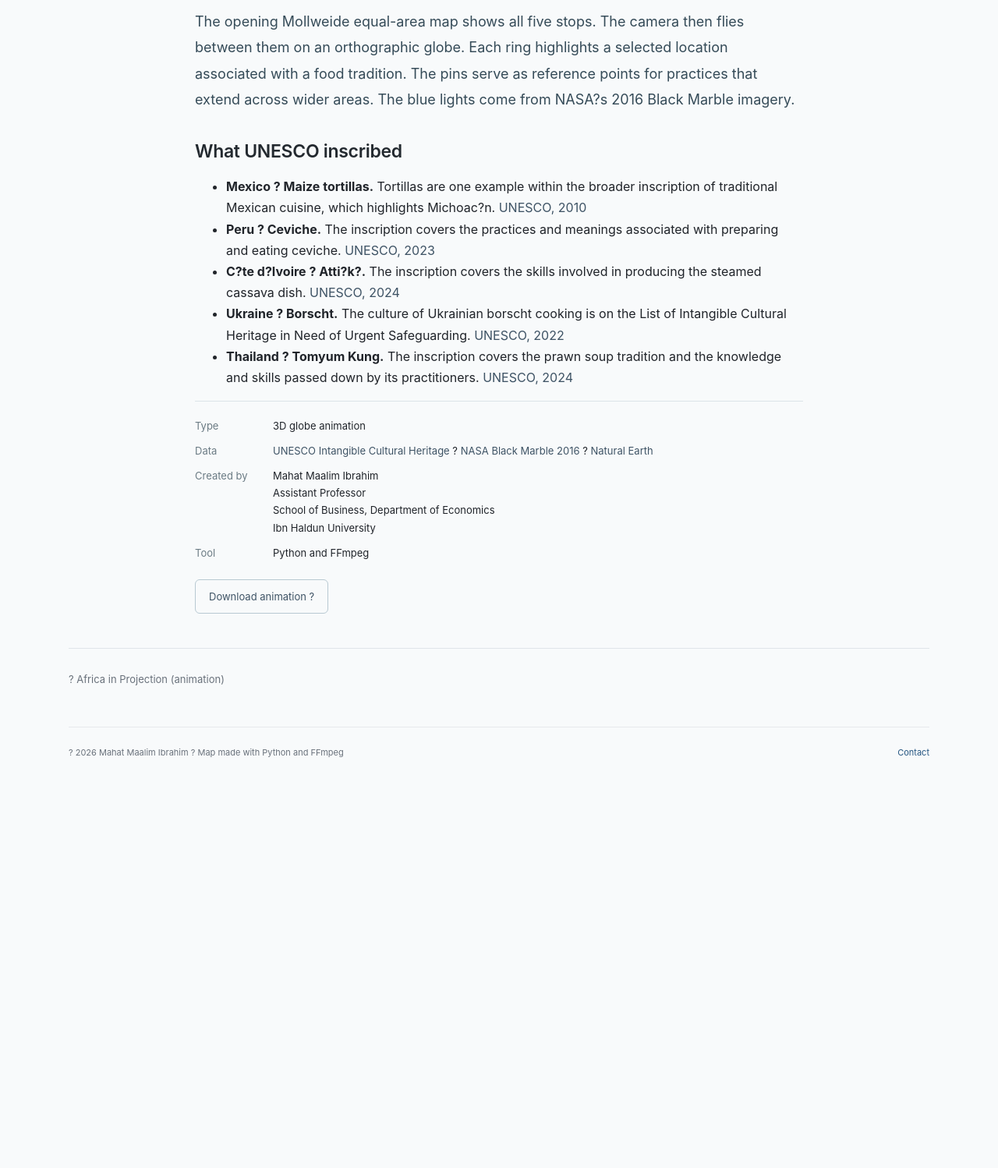
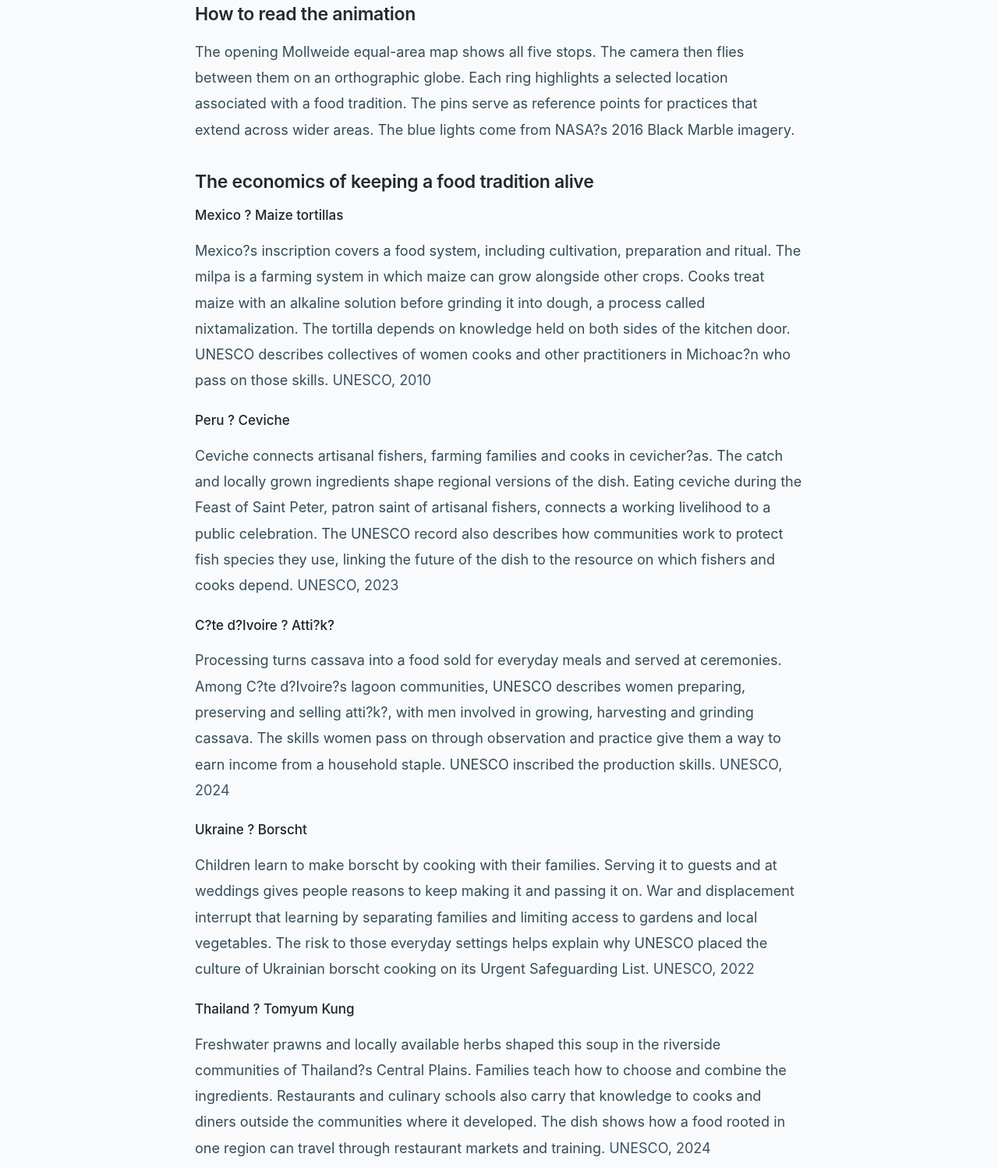
Before and after one commit to mahat25n/mahat25n.github.io, a plain HTML site: page maps/a-taste-of-earth/index.html in a window 1280 px wide. Shown: the part 1162-2660 px from the top of the page at 78% size. Before the commit the page ends 2169 px from the top, so only its background shows below. Drawn offline with Linux system fonts and the light colour scheme.

Commit message:
Explain food heritage and livelihoods in A Taste of Earth

```diff
--- a/maps/a-taste-of-earth/index.html
+++ b/maps/a-taste-of-earth/index.html
@@ -8,17 +8,20 @@
 <figcaption>Five food traditions on a night globe. <a href="/assets/maps/a-taste-of-earth.mp4">Open video directly ?</a></figcaption>
 </figure>
 <section class="post-caption" aria-label="About this map"><div class="essay">
-<p>How do you map taste? I chose five foods featured in UNESCO?s Intangible Cultural Heritage inscriptions. The tour moves from maize tortillas in Mexico to ceviche in Peru, atti?k? in C?te d?Ivoire, borscht in Ukraine and Tomyum Kung in Thailand.</p>
+<p>A meal brings several kinds of work to the same table. Farmers and fishers supply ingredients, cooks turn them into familiar dishes, and families teach the skills needed to make them again. I chose five foods from UNESCO?s Intangible Cultural Heritage records to show how those connections differ from place to place.</p>
 <h2>How to read the animation</h2>
 <p>The opening Mollweide equal-area map shows all five stops. The camera then flies between them on an orthographic globe. Each ring highlights a selected location associated with a food tradition. The pins serve as reference points for practices that extend across wider areas. The blue lights come from NASA?s 2016 Black Marble imagery.</p>
-<h2>What UNESCO inscribed</h2>
-<ul>
-<li><strong>Mexico ? Maize tortillas.</strong> Tortillas are one example within the broader inscription of traditional Mexican cuisine, which highlights Michoac?n. <a href="https://ich.unesco.org/en/RL/traditional-mexican-cuisine-ancestral-ongoing-community-culture-the-michihuahuan-pyramid-00400">UNESCO, 2010</a></li>
-<li><strong>Peru ? Ceviche.</strong> The inscription covers the practices and meanings associated with preparing and eating ceviche. <a href="https://ich.unesco.org/en/decisions/18.COM/8.B.4">UNESCO, 2023</a></li>
-<li><strong>C?te d?Ivoire ? Atti?k?.</strong> The inscription covers the skills involved in producing the steamed cassava dish. <a href="https://ich.unesco.org/en/decisions/19.COM/7.b.31">UNESCO, 2024</a></li>
-<li><strong>Ukraine ? Borscht.</strong> The culture of Ukrainian borscht cooking is on the List of Intangible Cultural Heritage in Need of Urgent Safeguarding. <a href="https://ich.unesco.org/en/Decisions/5.EXT.COM/5">UNESCO, 2022</a></li>
-<li><strong>Thailand ? Tomyum Kung.</strong> The inscription covers the prawn soup tradition and the knowledge and skills passed down by its practitioners. <a href="https://ich.unesco.org/en/Decisions/19.COM/7.b.12">UNESCO, 2024</a></li>
-</ul>
+<h2>The economics of keeping a food tradition alive</h2>
+<h3>Mexico ? Maize tortillas</h3>
+<p>Mexico?s inscription covers a food system, including cultivation, preparation and ritual. The milpa is a farming system in which maize can grow alongside other crops. Cooks treat maize with an alkaline solution before grinding it into dough, a process called nixtamalization. The tortilla depends on knowledge held on both sides of the kitchen door. UNESCO describes collectives of women cooks and other practitioners in Michoac?n who pass on those skills. <a href="https://ich.unesco.org/en/RL/traditional-mexican-cuisine-ancestral-ongoing-community-culture-the-michihuahuan-pyramid-00400">UNESCO, 2010</a></p>
+<h3>Peru ? Ceviche</h3>
+<p>Ceviche connects artisanal fishers, farming families and cooks in cevicher?as. The catch and locally grown ingredients shape regional versions of the dish. Eating ceviche during the Feast of Saint Peter, patron saint of artisanal fishers, connects a working livelihood to a public celebration. The UNESCO record also describes how communities work to protect fish species they use, linking the future of the dish to the resource on which fishers and cooks depend. <a href="https://ich.unesco.org/en/decisions/18.COM/8.B.4">UNESCO, 2023</a></p>
+<h3>C?te d?Ivoire ? Atti?k?</h3>
+<p>Processing turns cassava into a food sold for everyday meals and served at ceremonies. Among C?te d?Ivoire?s lagoon communities, UNESCO describes women preparing, preserving and selling atti?k?, with men involved in growing, harvesting and grinding cassava. The skills women pass on through observation and practice give them a way to earn income from a household staple. UNESCO inscribed the production skills. <a href="https://ich.unesco.org/en/Decisions/19.COM/7.b.31">UNESCO, 2024</a></p>
+<h3>Ukraine ? Borscht</h3>
+<p>Children learn to make borscht by cooking with their families. Serving it to guests and at weddings gives people reasons to keep making it and passing it on. War and displacement interrupt that learning by separating families and limiting access to gardens and local vegetables. The risk to those everyday settings helps explain why UNESCO placed the culture of Ukrainian borscht cooking on its Urgent Safeguarding List. <a href="https://ich.unesco.org/en/Decisions/5.EXT.COM/5">UNESCO, 2022</a></p>
+<h3>Thailand ? Tomyum Kung</h3>
+<p>Freshwater prawns and locally available herbs shaped this soup in the riverside communities of Thailand?s Central Plains. Families teach how to choose and combine the ingredients. Restaurants and culinary schools also carry that knowledge to cooks and diners outside the communities where it developed. The dish shows how a food rooted in one region can travel through restaurant markets and training. <a href="https://ich.unesco.org/en/Decisions/19.COM/7.b.12">UNESCO, 2024</a></p>
 </div><dl>
 <div><dt>Type</dt><dd>3D globe animation</dd></div>
 <div><dt>Data</dt><dd><a href="https://ich.unesco.org/en/lists">UNESCO Intangible Cultural Heritage</a> ? <a href="https://science.nasa.gov/earth/earth-observatory/earth-at-night/maps/">NASA Black Marble 2016</a> ? <a href="https://www.naturalearthdata.com/downloads/">Natural Earth</a></dd></div>
```
